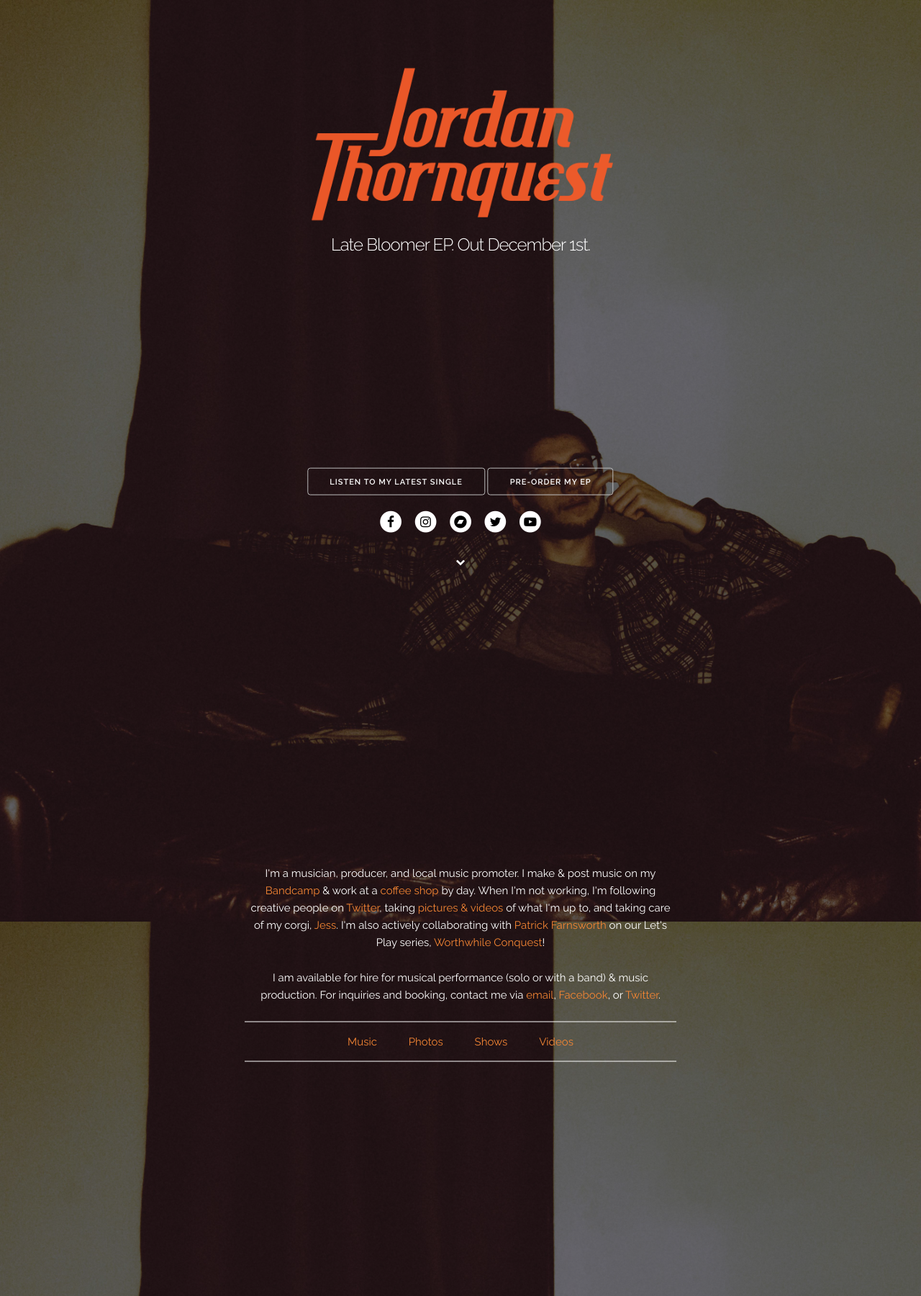
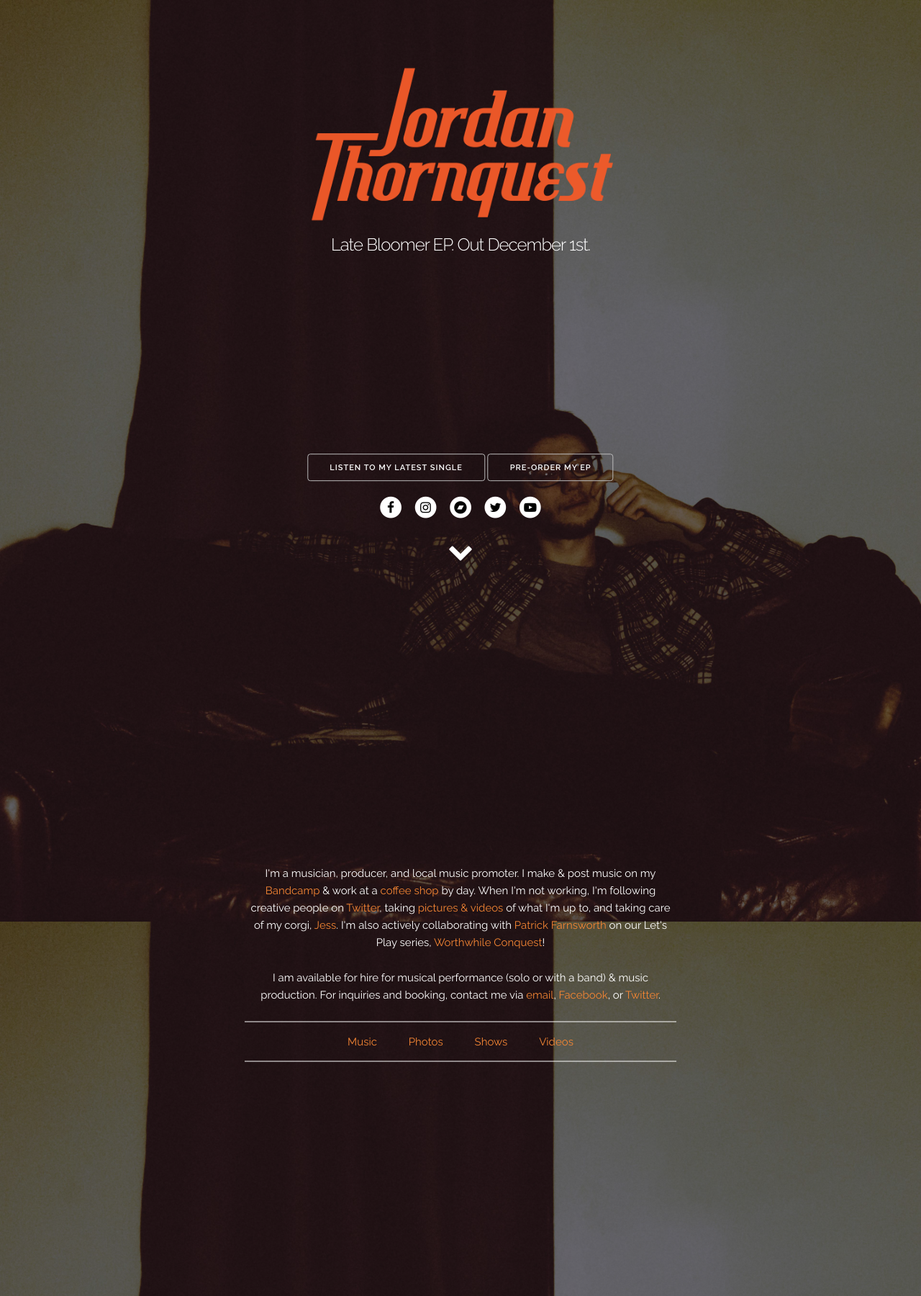
Before and after one commit to jordanthornquest/mains-and-monitors, a Jekyll site: the page built from index.html, in a window 1280 px wide. Shown: the whole page at 72% size. Built offline with Jekyll 4.4.1, drawn with Linux system fonts in a browser that asks for light colours; nearby versions of some CDN libraries.

Commit message:
Update styles.html

```diff
--- a/_includes/styles.html
+++ b/_includes/styles.html
@@ -194,8 +194,8 @@
       font-size: 2.4rem;
     }
 
-    .down-arrow {
-      text-align: center;
+    .fa-chevron-down {
+      font-size: 3.5rem;
     }
   }
 
```
